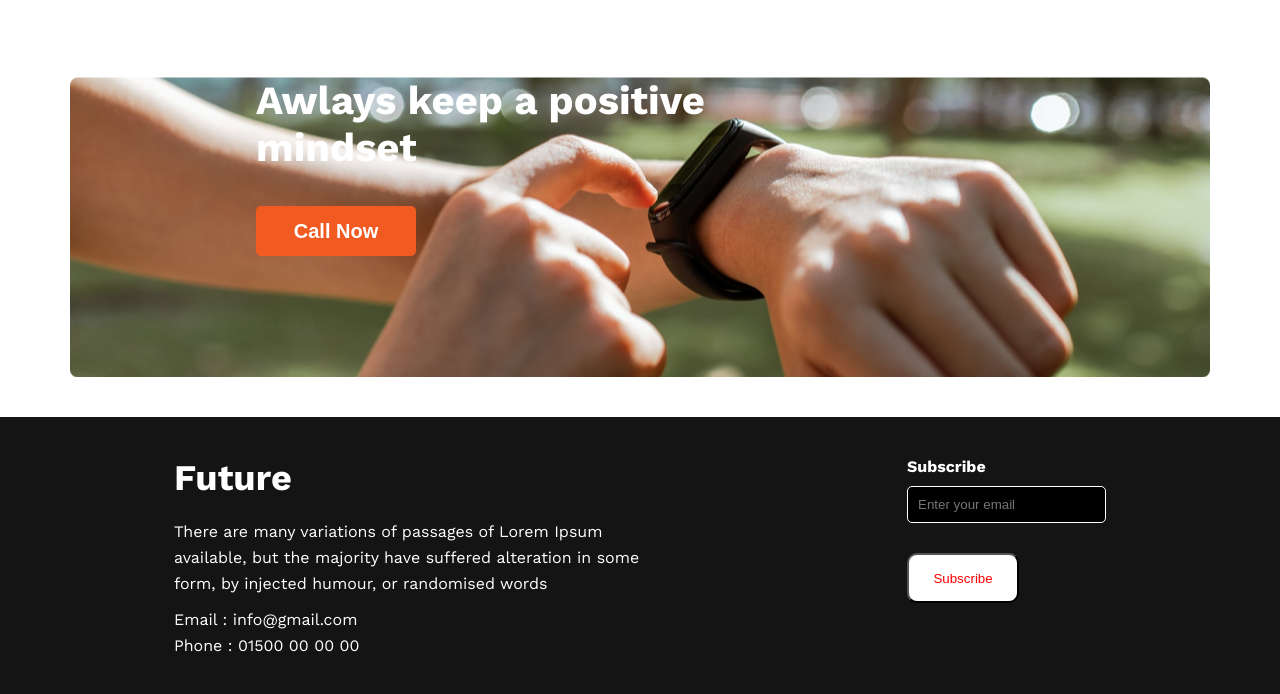
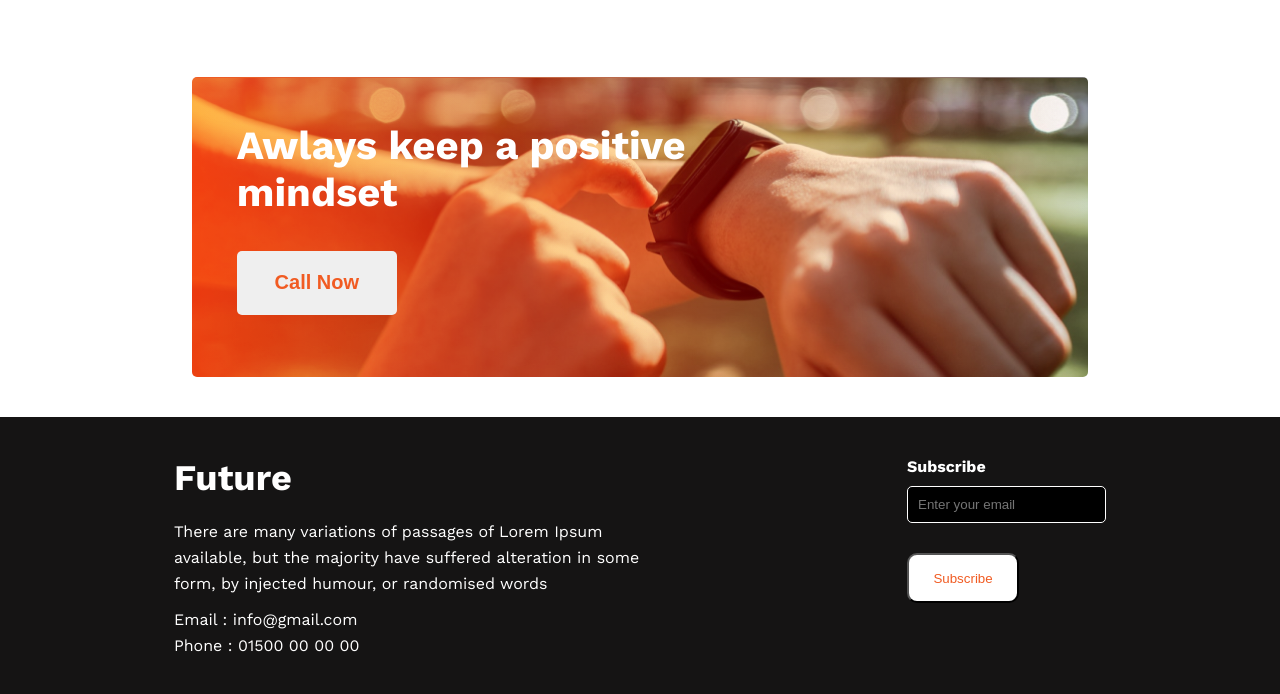
Before and after one commit to Labib91/New-Year-Project, a plain HTML site: page index.html in a window 1280 px wide. Shown: the part 2116-2810 px from the top of the page. Drawn offline with nearby package versions, Linux system fonts and the light colour scheme.

Commit message:
adding style

```diff
--- a/index.html
+++ b/index.html
@@ -121,8 +121,7 @@
               Awlays keep a positive <br />
               mindset
             </h2>
-
-            <button class="btn">Call Now</button>
+            <button>Call Now</button>
           </div>
         </div>
       </section>
@@ -138,19 +137,21 @@
         </p>
         <div class="para">
           <p>Email : info@gmail.com</p>
-        <p>Phone : 01500 00 00 00</p>
-        </div> <br> <br>
+          <p>Phone : 01500 00 00 00</p>
+        </div>
+        <br />
+        <br />
         <div>
-          <img src="images/fb.png" alt="">
-        <img src="images/twitter.png" alt="">
-        <img src="images/youtube.png" alt="">
+          <img src="images/fb.png" alt="" />
+          <img src="images/twitter.png" alt="" />
+          <img src="images/youtube.png" alt="" />
         </div>
       </div>
       <div class="subcribe">
         <h4 class="s-heading">Subscribe</h4>
         <input type="email" name="" id="" placeholder="Enter your email" />
         <br />
-        <button >Subscribe</button>
+        <button>Subscribe</button>
       </div>
     </footer>
   </body>
--- a/styles/year.css
+++ b/styles/year.css
@@ -112,25 +112,41 @@ ul li {
   margin-top: 20px;
 }
 .watch {
-  background-image: url(../images/watch.png);
+  background-image: url(../images/watch.png),
+    linear-gradient(to right, rgb(241, 91, 34), rgb(126, 124, 124));
   background-position: center;
   background-repeat: no-repeat;
+  background-blend-mode: overlay;
+  background-size: cover;
   border-radius: 5px;
   height: 300px;
   margin-bottom: 40px;
+  margin-left: 15%;
+  margin-right: 15%;
 }
 .watch-container {
-  margin-left: 20%;
-  margin-bottom: 60px;
+  padding: 5%;
 }
 .watch-heading {
   color: #fff;
   font-size: 40px;
 }
 .watch button {
-  height: 50px;
-  margin-bottom: 10px;
+  width: 160px;
+  height: 64px;
+  color: #f15b22;
+  font-weight: 600;
+  font-size: 20px;
+  margin-top: 35px;
+  border: 0;
+  border-radius: 5px;
 }
+button:hover{
+  cursor: pointer;
+  background-color: #f15b22;
+  color: #000;
+}
+
 footer {
   display: flex;
   background-color: #151414;
@@ -171,9 +187,9 @@ input {
   height: 50px;
   width: 112px;
   border-radius: 10px;
-  color: red;
+  color: #f15b22;
 }
-.subcribe button:hover{
+.subcribe button:hover {
   background-color: #000;
 }
 .subcribe input {
```
